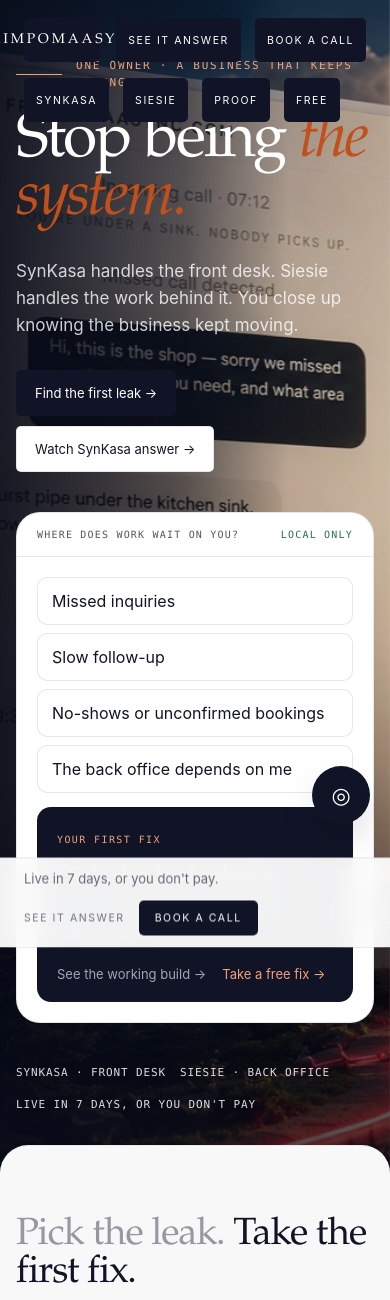
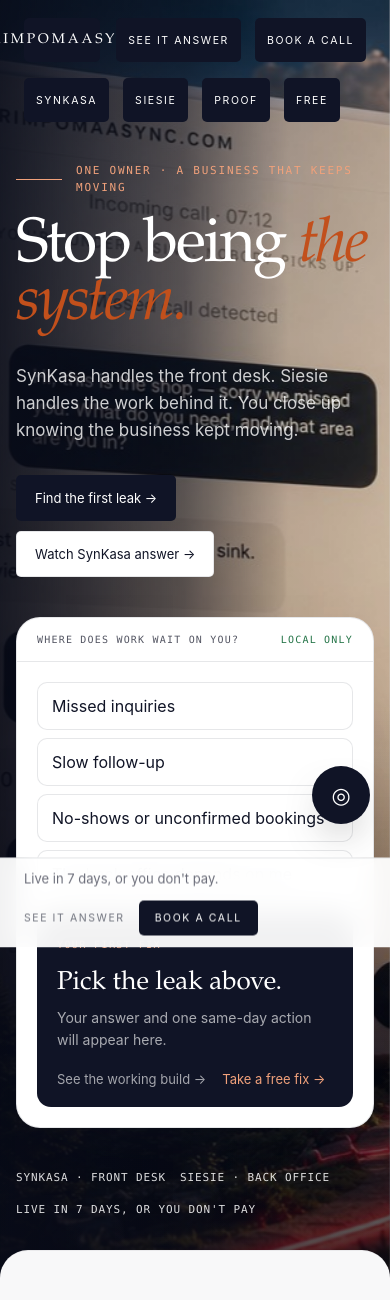
Before and after one commit to frimpomaasync/frimpomaasync-site, a PHP site: page /index.html in a window 390 px wide. Shown: the top 1300 px of the page. Run offline with PHP 8.4, Linux system fonts and the light colour scheme.

Commit message:
fix: clear mobile cinematic header

```diff
--- a/assets/journey.css
+++ b/assets/journey.css
@@ -1211,6 +1211,10 @@
   :root {
     --cinematic-nav-height: 142px;
   }
+
+  .hero.cinematic-hero {
+    padding-top: calc(var(--cinematic-nav-height) + 24px);
+  }
 }
 
 @media (prefers-reduced-motion: reduce) {
```
